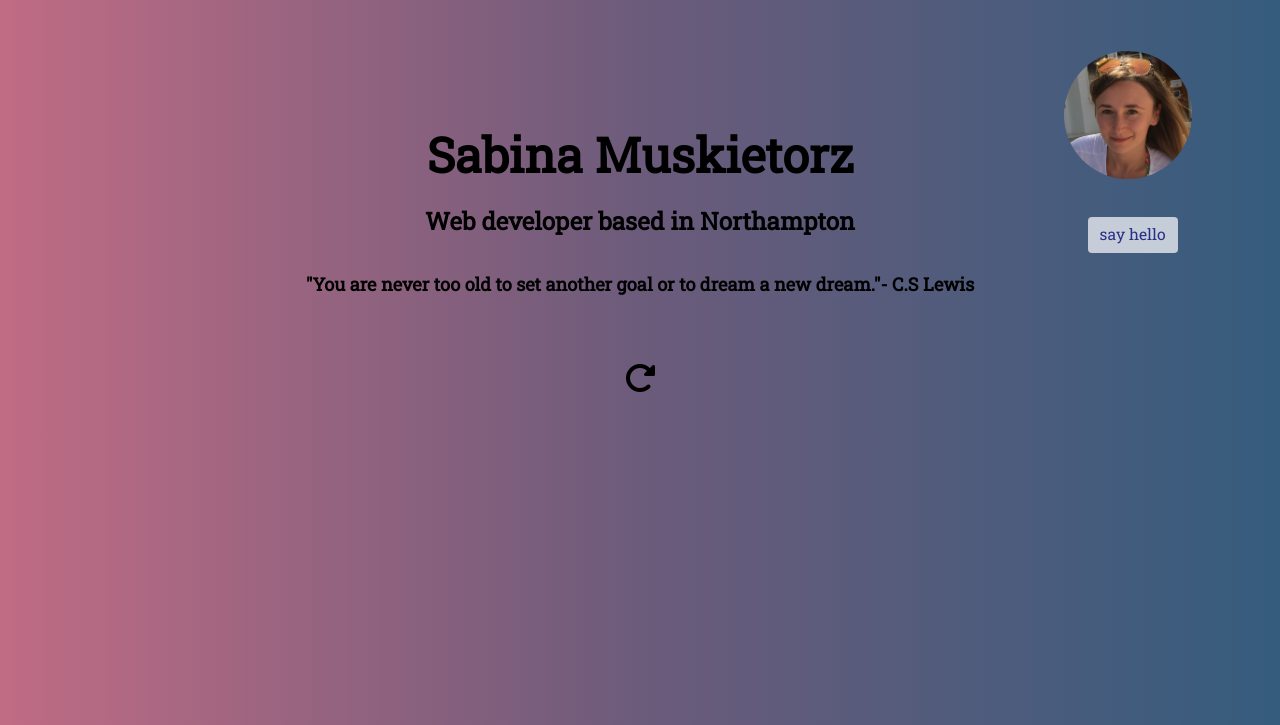
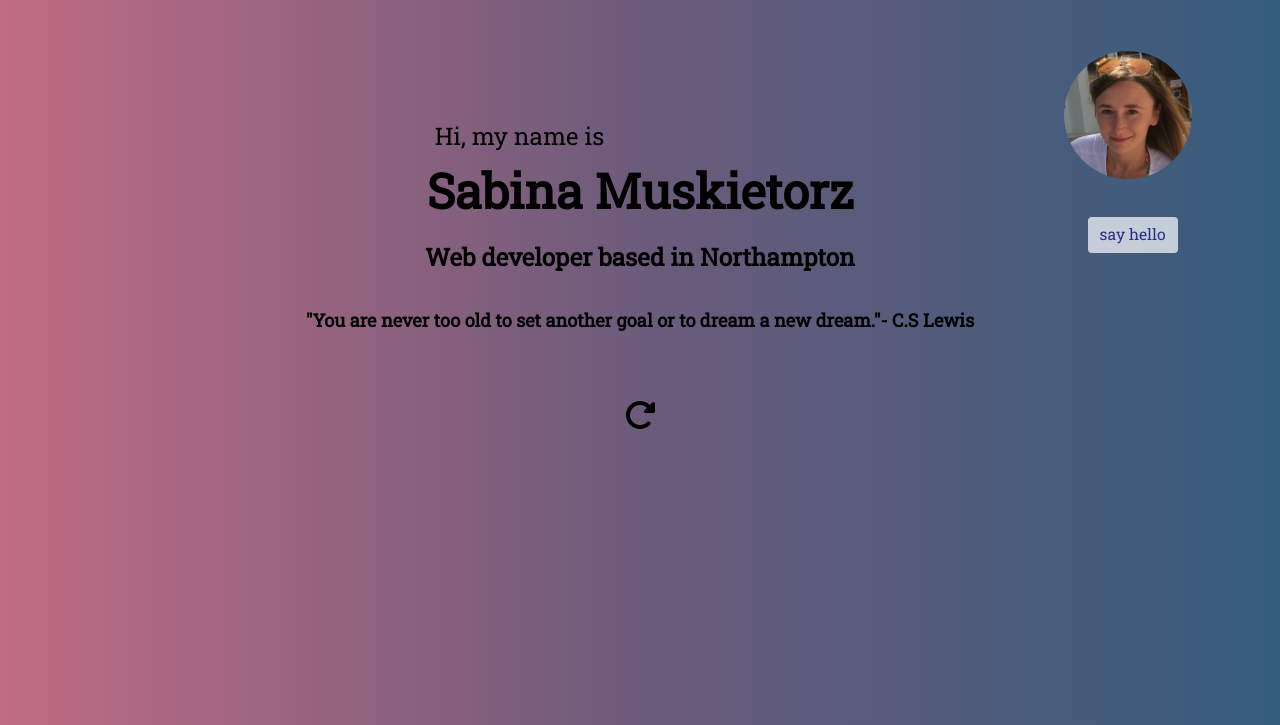
Before and after one commit to SabinaMuskietorz/assignment_2, a plain HTML site: page index.html in a window 1280 px wide. Shown: the part 75-800 px from the top of the page. Drawn offline with nearby package versions, Linux system fonts and the light colour scheme; files whose address does not match are found by name.

Commit message:
first commit

```diff
--- a/index.html
+++ b/index.html
@@ -52,7 +52,7 @@
       <a href="mailto:sabinamuskietorz@gmail.com" class="btn btn-lg btn-default" onmouseover="changePic()" onmouseout="normalPic()">say hello</a>
   </p>
 
-      <!--<header class="sechead"> Hi, my name is </header>-->
+      <header class="sechead"> Hi, my name is </header>
       <p class="mainhead">Sabina Muskietorz</p>
       <p class="underhead"> Web developer based in Northampton</p>
       <!--way to contact me-->
--- a/styles/style.css
+++ b/styles/style.css
@@ -5,15 +5,17 @@
   font-weight: bold;
   text-align: center;
   color: black;
-  padding-top: 12%;
+
 }
 
 .sechead {
   font-family: 'Roboto Slab', serif;
   font-size: 2em;
-  text-align: center;
-  padding-top: 5%;
+  text-align: left;
+  padding-left: 33%;
+  padding-top: 12%;
   color: black;
+
 }
 
 .underhead {
@@ -114,8 +116,6 @@ i {
   border-style: none;
   border-radius: 100%;
   transition: background-size 0.3s ease;
-  filter: grayscale(1);
-  transition: background-size 0.3s;
 }
 .btn-get-resume .btn {
   font-size: 1.3rem;
@@ -167,17 +167,7 @@ body {
   background: #355C7D;
   background: -webkit-linear-gradient(to right, #C06C84, #6C5B7B, #355C7D);
   background: linear-gradient(to right, #C06C84, #6C5B7B, #355C7D);
-
 }
-
-/* how to use filter https://developer.mozilla.org/en-US/docs/Web/CSS/filter */
-/*.back {
-  width: 100%;
-  height: 100%;
-  position: fixed;
-  filter: opacity(70%);
-  margin: 0;
-}*/
 
 /*portfolio styles*/
 :root {
@@ -186,9 +176,6 @@ body {
 }
 
 .container {
-  /*width: 80rem;*/
-  /*margin: 2rem auto;*/
-  /*float: left;*/
   margin-left: 10%;
   padding-right: 5%;
   padding-top: 3em;
@@ -264,7 +251,6 @@ body {
     grid-column: 8;
     font-family: 'Roboto Slab', serif;
     text-align: left;
-    /*margin-left: 5%;*/
     margin-top: 6%;
     margin-bottom: 6%;
   }
@@ -431,9 +417,6 @@ form button[type="submit"] {
   }
 }
 
-
-
-
 form button[type="submit"]:active {
   animation: btn-animation 0.2s linear 0s alternate 2;
 }
@@ -487,8 +470,6 @@ nav {
   width: 50%;
   position: fixed;
   z-index: 1;
-
-
 }
 
 nav .hamburger-menu {
@@ -507,7 +488,6 @@ nav .hamburger-menu.open {
   padding: 4.5vh 4vw;
   cursor: pointer;
   color: white;
-
 }
 
 .hamburger:hover {
@@ -537,23 +517,14 @@ nav .hamburger-menu.open {
   padding: 0.5em 0.5em;
 }
 
-/*.menu li.active {
-  background: #9a1750;
-}*/
-
 .menu li.active a {
   color: #fff;
-  /*font-size: 1.5em;*/
 }
 
 a {
   text-decoration: none;
   color: white;
 }
-
-/*.menu li:hover {
-  background: #9a1750;
-}*/
 
 .menu li:hover a {
   color: #fff;
@@ -570,7 +541,6 @@ ul {
 li {
   display: inline;
   margin-right: 10px;
-  /*padding: 3px;*/
 }
 
 li:last-child {
@@ -584,10 +554,6 @@ li a {
   transition: all 0.5s ease;
 }
 
-/*li a:hover {
-  color: #9a1750;
-}*/
-
 li.active a {
   font-weight: bold;
   color: black;
@@ -598,7 +564,6 @@ li.active a {
   transform: scale(1.1);
 }
 
-
 main {
   padding: 3em;
 }
```
